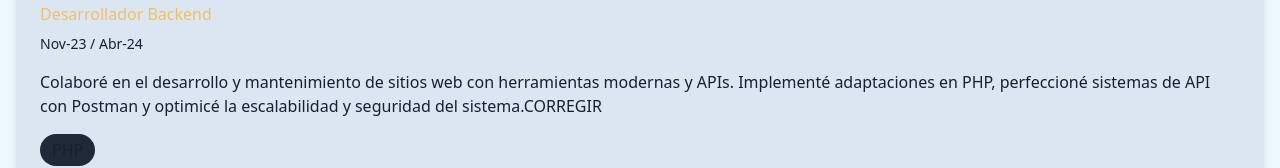
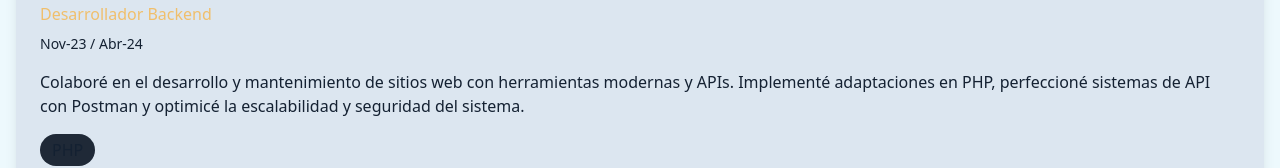
Before and after one commit to ErickJGAscencio/Portfolio, a React (Vite) app in the folder client/: page / in a window 1280 px wide. Shown: the part 2395-2563 px from the top of the page. Built offline with nearby package versions, Linux system fonts and the light colour scheme.

Commit message:
improving

```diff
--- a/client/src/components/Experience.jsx
+++ b/client/src/components/Experience.jsx
@@ -21,7 +21,7 @@ const experiences = [
     title: 'Desarrollador Backend',
     company: 'Universidad Juárez Autónoma de Tabasco',
     period: 'Nov-23 / Abr-24',
-    description: 'Colaboré en el desarrollo y mantenimiento de sitios web con herramientas modernas y APIs. Implementé adaptaciones en PHP, perfeccioné sistemas de API con Postman y optimicé la escalabilidad y seguridad del sistema.CORREGIR',
+    description: 'Colaboré en el desarrollo y mantenimiento de sitios web con herramientas modernas y APIs. Implementé adaptaciones en PHP, perfeccioné sistemas de API con Postman y optimicé la escalabilidad y seguridad del sistema.',
     tech: ['PHP'],
     url: '',
     urlGit: ''
```
